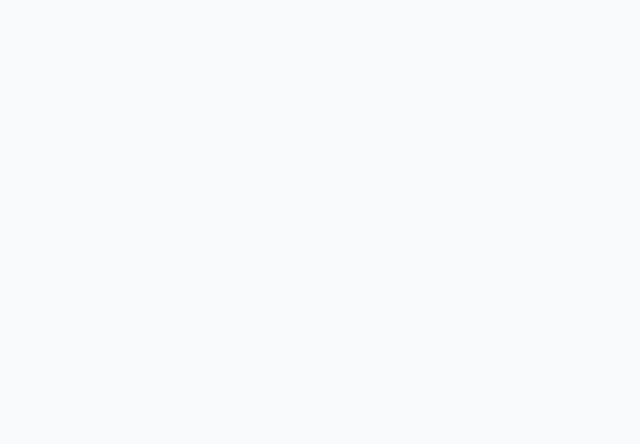
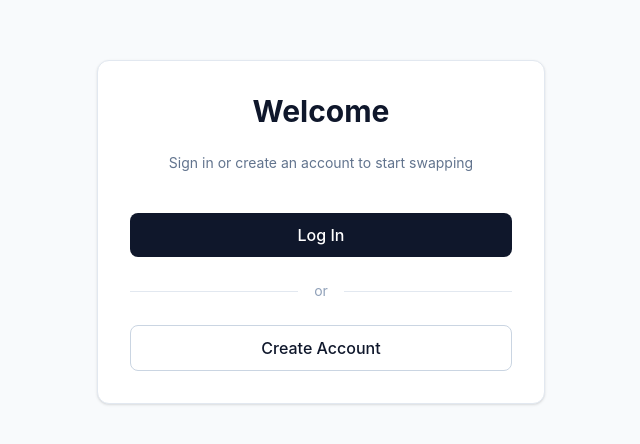
Before and after one commit to ammarmohammed6783-del/Swapify, a React (Vite) app: page /login in a window 1280 px wide. Before the commit this address had no page. Shown: the part 150-594 px from the top of the page, without its empty margins (319-959 px from the left). Built offline with nearby package versions, Linux system fonts and the light colour scheme.

Commit message:
added login page

```diff
--- a/src/App.tsx
+++ b/src/App.tsx
@@ -6,6 +6,7 @@ import Items from './pages/Items'
 import Messages from './pages/Messages'
 import Profile from './pages/Profile'
 import SignIn from './pages/SignIn'
+import LogIn from './pages/LogIn'
 import Layout from './components/Layout'
 
 function App() {
@@ -19,6 +20,7 @@ function App() {
         <Route path='profile' element={<Profile />} />
       </Route>
       <Route path='/signIn' element={<SignIn />} />
+      <Route path='/login' element={<LogIn />} />
     </Routes>
   )
 }
--- a/src/components/Nav.tsx
+++ b/src/components/Nav.tsx
@@ -26,11 +26,11 @@ function Nav() {
             <div className="flex gap-4 items-center">
                 <p className="font-bold text-xl tracking-tight text-slate-900 dark:text-slate-100">Trade Hub</p>
                 <div className="flex items-center gap-1 ml-4 border-l pl-4 border-slate-200 dark:border-slate-800">
-                    <Link to="/signin">
+                    <Link to="/login">
                         <button className="text-sm font-medium text-slate-600 hover:text-slate-900 dark:text-slate-400 dark:hover:text-slate-100 py-1.5 px-3 rounded-lg hover:bg-slate-100 dark:hover:bg-slate-800 transition-colors">Log In</button>
                     </Link>
                     <Link to="/signin">
-                        <button className="text-sm font-medium bg-slate-900 text-white hover:bg-slate-800 dark:bg-slate-100 dark:text-slate-900 dark:hover:bg-slate-200 flex items-center gap-2 rounded-lg py-1.5 px-4 transition-colors">Sign Up</button>
+                        <button className="text-sm font-medium bg-slate-900 text-white hover:bg-slate-800 dark:bg-slate-100 dark:text-slate-900 dark:hover:bg-slate-200 flex items-center gap-2 rounded-lg py-1.5 px-4 transition-colors">Sign In</button>
                     </Link>
                 </div>
             </div>
--- /dev/null
+++ b/src/pages/LogIn.tsx
@@ -0,0 +1,31 @@
+
+function SignIn() {
+    return (
+        <div>
+            <div className="h-[calc(100vh-3.5rem)] pt-5 flex items-center justify-center">
+                <div className="w-[80%] max-w-md h-auto p-8 m-auto flex flex-col items-center gap-6 border border-slate-200 dark:border-slate-800 bg-white dark:bg-slate-900 shadow-sm rounded-xl transition-colors">
+                    <h1 className="text-3xl font-bold text-slate-900 dark:text-slate-100">Welcome</h1>
+                    <p className="text-slate-500 dark:text-slate-400 text-center text-sm">Sign in or create an account to start swapping</p>
+
+                    <div className="w-full flex flex-col gap-4 mt-4">
+                        <button className="w-full py-2.5 px-4 bg-slate-900 hover:bg-slate-800 dark:bg-slate-100 dark:hover:bg-slate-200 text-white dark:text-slate-900 rounded-lg font-medium transition-colors">
+                            Log In
+                        </button>
+
+                        <div className="relative flex items-center py-2">
+                            <div className="flex-grow border-t border-slate-200 dark:border-slate-800"></div>
+                            <span className="flex-shrink-0 mx-4 text-slate-400 dark:text-slate-500 text-sm">or</span>
+                            <div className="flex-grow border-t border-slate-200 dark:border-slate-800"></div>
+                        </div>
+
+                        <button className="w-full py-2.5 px-4 bg-white dark:bg-slate-900 border border-slate-300 dark:border-slate-700 hover:bg-slate-50 dark:hover:bg-slate-800 text-slate-900 dark:text-slate-100 rounded-lg font-medium transition-colors">
+                            Create Account
+                        </button>
+                    </div>
+                </div>
+            </div>
+        </div>
+    )
+}
+
+export default SignIn
```
